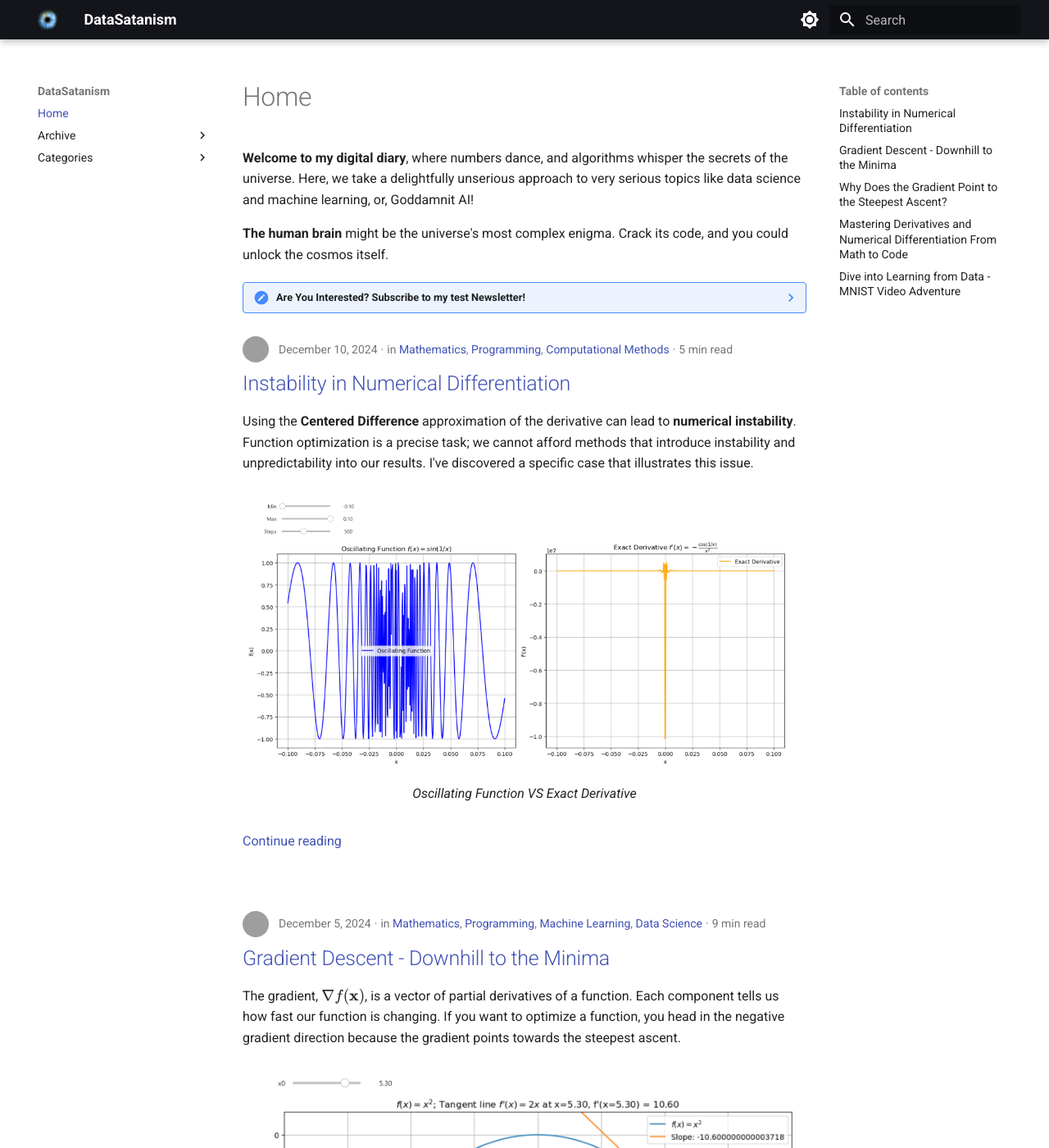
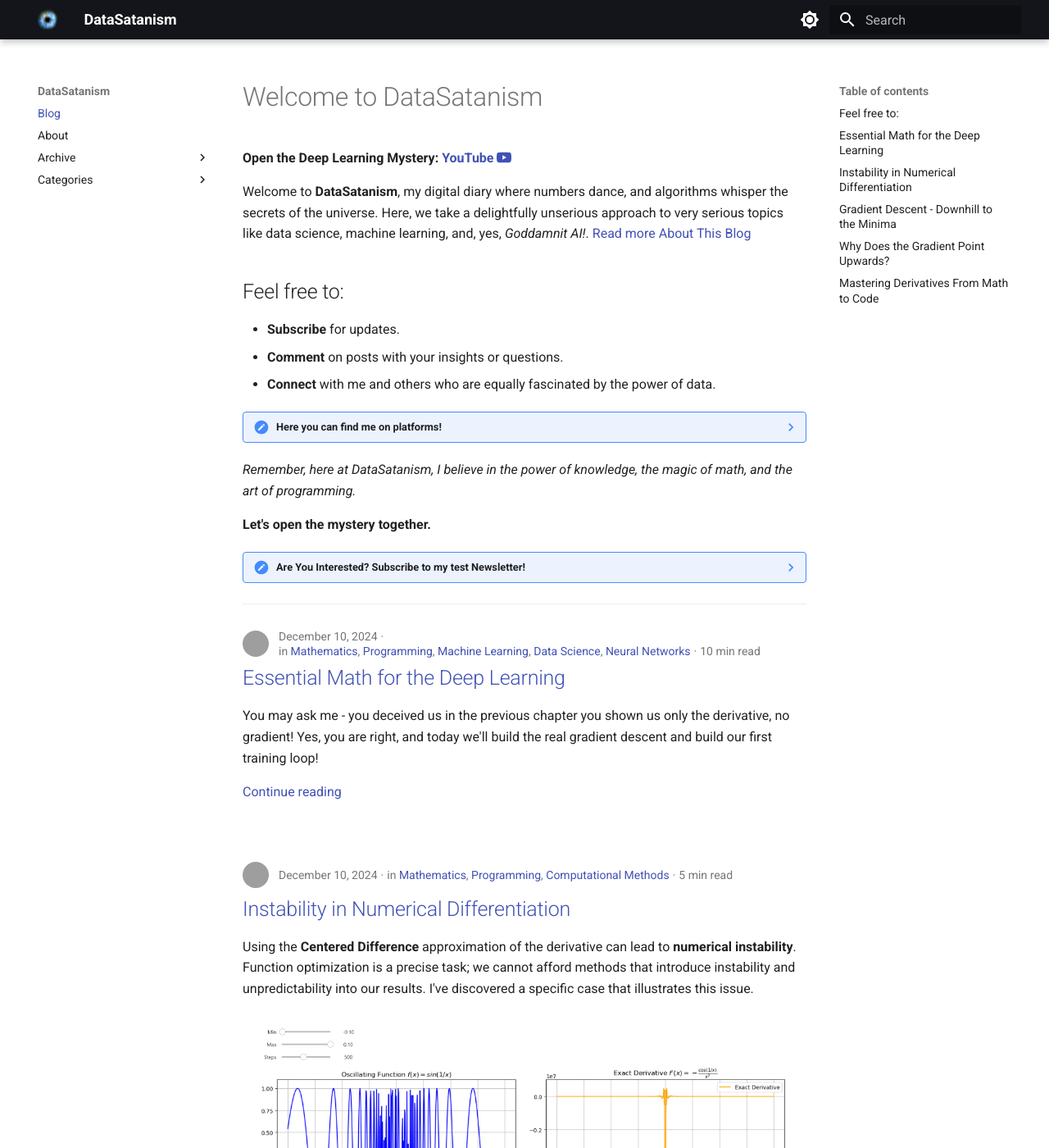
Before and after one commit to nickovchinnikov/datasatanism, an MkDocs documentation site: the page built from docs/index.md, in a window 1280 px wide and 1400 px high. Shown: the whole window at 82% size. Built offline with MkDocs 1.6.1 and Material for MkDocs 9.7.7, drawn with Linux system fonts in a browser that asks for light colours; some of the changed lines change nothing that is shown; some of the changed text lies outside the part shown; grey boxes are pictures that could not be loaded.

Commit message:
Fix titles, home, contacts add about

````diff
--- /dev/null
+++ b/docs/about.md
@@ -0,0 +1,44 @@
+---
+title: About
+description: DataSatanism - a place where we simplify complex ideas, share practical projects, and build a community.
+---
+
+## What is DataSatanism?
+
+**The human brain might be the universe's most complex enigma.** Crack its code, and you could unlock the cosmos itself. Here, we explore mimicking the brain's structure to solve problems that even seem magical.
+
+- **Demystification**: We're here to peel back the layers of complexity surrounding deep learning. Expect to find posts that break down intricate concepts into digestible, sometimes humorous, pieces.
+
+- **Journey of Discovery**: Just like the ancient alchemists seeking to transmute base metals into gold, we seek to transmute raw data into insights and predictions.
+
+- **Community**: This isn't just a one-way street. Share your thoughts, code snippets, or your own dark arts of data manipulation.
+
+## What to Expect
+
+- **Tutorials**: Step-by-step guides for beginners to experts.
+- **Theory**: Deep dives into how and why certain algorithms work.
+- **Projects**: Real-world applications where you can see theory in action.
+
+**Join the Cult of Data**
+
+Are you ready to explore, learn, and perhaps even laugh at the absurdity and beauty of deep learning? Then you're in the right place. Let's delve into the mysteries together, where each post could be a ritual to summon a better understanding of this dark art.
+
+## Feel free to:
+
+- **Subscribe** for updates.
+- **Comment** on posts with your insights or questions.
+- **Connect** with me and others who are equally fascinated by the power of data.
+
+*Remember, here at DataSatanism, I believe in the power of knowledge, the magic of math, and the art of programming.*
+
+**Let's open the mystery together.**
+
+## Here you can find me on platforms:
+
+- [**YouTube** :simple-youtube:](https://www.youtube.com/@datasatanism)
+- [**Reddit** :simple-reddit:](https://www.reddit.com/r/datasatanism/)
+- [**GitHub** :simple-github:](https://github.com/nickovchinnikov)
+- [**X(Twitter)** :fontawesome-brands-x-twitter:](https://x.com/datasatanisma)
+- [**Facebook** :simple-facebook:](https://www.facebook.com/groups/datasatanisma)
+- [**Telegram** :simple-telegram:](https://t.me/datasatanisma)
+- :material-email: contact@datasatanism.com
--- a/docs/index.md
+++ b/docs/index.md
@@ -1,8 +1,34 @@
-# Home
+---
+title: Blog
+description: Dive into the world of Programming and the Mathematical Art of Deep Learning.
+---
 
-**Welcome to my digital diary**, where numbers dance, and algorithms whisper the secrets of the universe. Here, we take a delightfully unserious approach to very serious topics like data science and machine learning, or, Goddamnit AI!
+# Welcome to DataSatanism
 
-**The human brain** might be the universe's most complex enigma. Crack its code, and you could unlock the cosmos itself.
+**Open the Deep Learning Mystery: [**YouTube** :simple-youtube:](https://www.youtube.com/@datasatanism)**
+
+Welcome to **DataSatanism**, my digital diary where numbers dance, and algorithms whisper the secrets of the universe. Here, we take a delightfully unserious approach to very serious topics like data science, machine learning, and, yes, *Goddamnit AI!*. [Read more About This Blog](./about.md)
+
+## Feel free to:
+
+- **Subscribe** for updates.
+- **Comment** on posts with your insights or questions.
+- **Connect** with me and others who are equally fascinated by the power of data.
+
+
+??? note "Here you can find me on platforms!"
+
+    - [**YouTube** :simple-youtube:](https://www.youtube.com/@datasatanism)
+    - [**Reddit** :simple-reddit:](https://www.reddit.com/r/datasatanism/)
+    - [**GitHub** :simple-github:](https://github.com/nickovchinnikov)
+    - [**X(Twitter)** :fontawesome-brands-x-twitter:](https://x.com/datasatanisma)
+    - [**Facebook** :simple-facebook:](https://www.facebook.com/groups/datasatanisma)
+    - [**Telegram** :simple-telegram:](https://t.me/datasatanisma)
+    - :material-email: contact@datasatanism.com
+
+*Remember, here at DataSatanism, I believe in the power of knowledge, the magic of math, and the art of programming.*
+
+**Let's open the mystery together.**
 
 ??? note "Are You Interested? Subscribe to my test Newsletter!"
 
@@ -14,3 +40,5 @@
                 marginwidth="0"
                 allowfullscreen>Loading…</iframe>
     </div>
+
+---
--- /dev/null
+++ b/docs/posts/gradient_descent_and_the_first_training_loop.md
@@ -0,0 +1,470 @@
+---
+title: Essential Math for the Deep Learning
+description: Build your first traing loop with pure mathematical concepts
+authors:
+  - nick
+date:
+  created: 2024-12-10
+comments: true
+categories:
+  - Mathematics
+  - Programming
+  - Machine Learning
+  - Data Science
+  - Neural Networks
+tags:
+  - Gradient Descent
+  - Optimization Algorithms
+  - Machine Learning Basics
+  - Python Visualization
+  - Matplotlib
+---
+
+You may ask me - you deceived us in the previous chapter you shown us only the derivative, no gradient! Yes, you are right, and today we'll build the real gradient descent and build our first training loop!
+
+<!-- more -->
+
+First, let's come back for a moment to the gradient. I have a question - why the gradient is the steepest ascent? You can check my [full explanation here](./why_does_the_gradient_point_to_the_steepest_ascent.md)
+
+
+## What is gradient?
+
+Gradient is a vector of partial derivatives of a function. It's a vector of derivatives of a function with respect to its variables.
+For example, if we have a function $f(x, y)$, then the gradient of this function is a vector of its partial derivatives with respect to $x$ and $y$.
+
+$$\nabla f(x, y) = \left(\frac{\partial f}{\partial x}, \frac{\partial f}{\partial y}\right)$$
+
+In the previous video we talked about the derivative but for the gradient it's a pretty similar but scaled to the multi dims space. **Gradient is the direction of the steepest ascent in every dimention.**
+
+
+## Gradient descent
+
+On the gradient field plot you see the gradient vector at each point. The gradient vector points in the direction of the steepest ascent. If we start at some point on the field and move in the opposite direction of the gradient vector, we will move downhill. This is the idea of gradient descent - follow the direction of the gradient to reach the minimum of the function.
+
+
+### Recall of the 2D case
+
+The best intuitive way is to reduce everything to the *2d case -> input x and output y*. [More information here](./gradient_descent_downhill_to_the_minima.md)
+
+```python
+def cdiff(func, x0, h=1e-3):
+    """Centered difference approximation of the derivative"""
+    return (func(x0 + h) - func(x0 - h)) / (2 * h)
+
+
+def gradient_descent(func, x0, learning_rate, num_iterations, normalize=False):
+    r"""
+    Gradient descent algorithm to find the minimum of a function.
+
+    Args:
+    func: function to minimize
+    x0: starting x coordinate
+    learning_rate: learning rate
+    num_iterations: number of iterations
+    normalize: normalize the gradient
+    """
+
+    result = [x0]
+
+    for _ in range(num_iterations):
+        # Use centered difference approximation to compute the gradient
+        grad = cdiff(func, x0)
+
+        # Update the x coordinate in the opposite direction of the gradient
+        x1 = x0 - grad * learning_rate
+
+        result.append(x1)
+        x0 = x1
+
+    return result
+
+
+# Let's define a function to minimize and plot the result
+def func(x):
+    return x**2
+
+
+# Hyperparameters
+x0 = 10
+learning_rate = 0.1
+num_iterations = 100
+
+
+def plot_gradient_descent(x0, learning_rate, num_iterations):
+    # Generate x values for plotting
+    x = np.linspace(-10, 10, 200)
+    y = func(x)
+
+    # Run gradient descent
+    x_path = gradient_descent(func, x0, learning_rate, num_iterations)
+
+    # Create the figure and axis
+    _, ax = plt.subplots(figsize=(12, 6))
+
+    # Plot gradient descent path
+    x_path = np.array(x_path)
+    y_path = func(x_path)
+
+    ax.plot(x_path, y_path, 'g.-', markersize=10, label='Gradient Descent Path')
+
+    # Plot arrows to show direction
+    for i in range(len(x_path) - 1):
+        ax.annotate(
+            '',
+            xy=(x_path[i+1], y_path[i+1]),
+            xytext=(x_path[i], y_path[i]),
+            arrowprops=dict(facecolor='red', shrink=0.01, width=2),
+        )
+
+    ax.plot(x, y, 'b-', label='$f(x) = x^2$')
+
+    ax.set_xlabel('x')
+    ax.set_ylabel('f(x)')
+    ax.set_title('Gradient Descent Path')
+    ax.legend()
+
+    plt.show()
+
+# Create interactive plot
+interact(plot_gradient_descent,
+    x0=FloatSlider(min=-10, max=10, step=1, value=9, description='Starting x'),
+    learning_rate=FloatSlider(min=0.01, max=1, step=0.1, value=0.1, description='Learning Rate'),
+    num_iterations=IntSlider(min=1, max=20, step=1, value=3, description='Number of Iterations'))
+
+```
+
+![Gradient in 2D](../assets/gradient_descent_and_the_first_training_loop/descent_in_2d.png){ align=center }
+/// caption
+Gradient descent in 2D
+///
+
+
+## Problem: Numerical instability
+
+Using the **Centered Difference** approximation of the derivative can lead us to the numerical instability. The function optimization is a very precise job, we can't use metods that add instability and unpredictability to our result. I found one exact case that can demonstrate this.
+
+Let's compare the numerical derivative of the oscillating function $f(x) = \sin(\frac{1}{x})$ with its exact derivative, we first need to determine the exact derivative analytically.
+
+
+### Exact Derivative
+
+The exact derivative of $f(x) = \sin(\frac{1}{x})$ can be computed using the chain rule. The derivative is:
+
+$$
+f'(x) = \cos(\frac{1}{x}) \cdot \left(-\frac{1}{x^2}\right) = -\frac{\cos(\frac{1}{x})}{x^2}
+$$
+
+This derivative also oscillates as $x \rightarrow 0$ due to the $\cos(\frac{1}{x})$ term.
+
+
+### Implementation
+
+Let's implement a Python script that computes both the numerical and exact derivatives for $f(x) = \sin(\frac{1}{x})$ as $x$ approaches 0, and then compare the results.
+
+Here are the LaTeX formulas for the given oscillating function and its exact derivative:
+
+1. **Oscillating Function**:
+The function $f(x)$ is defined as:
+
+$$
+f(x) =
+\begin{cases}
+\sin\left(\frac{1}{x}\right) & \text{if } x \neq 0 \\
+0 & \text{if } x = 0
+\end{cases}
+$$
+
+This function oscillates rapidly as $x \to 0$.
+
+2. **Derivative**:
+The derivative $f'(x)$ is:
+
+$$
+f'(x) =
+\begin{cases}
+-\frac{\cos\left(\frac{1}{x}\right)}{x^2} & \text{if } x \neq 0 \\
+0 & \text{if } x = 0
+\end{cases}
+$$
+
+
+### Function and derivative plot
+
+We can build a function with the derivative
+
+```python
+import numpy as np
+import matplotlib.pyplot as plt
+from ipywidgets import interact, FloatSlider, IntSlider
+
+
+def oscillating(x):
+    """Vector-valued function that oscillates rapidly as x approaches 0."""
+    result = np.zeros_like(x)  # Initialize an array of zeros with the same shape as x
+    non_zero_mask = x != 0  # Mask for elements where x is not equal to 0
+    result[non_zero_mask] = np.sin(1 / x[non_zero_mask])  # Apply sin(1/x) where x != 0
+    return result
+
+
+def d_oscillating(x):
+    """Vector-valued exact derivative of the oscillating function."""
+    result = np.zeros_like(x)  # Initialize an array of zeros with the same shape as x
+    non_zero_mask = x != 0  # Mask for elements where x is not equal to 0
+    result[non_zero_mask] = -np.cos(1 / x[non_zero_mask]) / (x[non_zero_mask] ** 2)  # Derivative where x != 0
+    return result
+
+
+def plot_oscillating(min=-0.1, max=0.1, steps=500):
+    # Generate values of x around 0, excluding 0 to avoid division by zero
+    x_values = np.linspace(min, max, steps)
+
+    y_values = oscillating(x_values)
+    dy_values = d_oscillating(x_values)
+
+    # Create plots
+    plt.figure(figsize=(14, 6))
+
+    # Plot oscillating function
+    plt.subplot(1, 2, 1)
+    plt.plot(x_values, y_values, label='Oscillating Function', color='blue')
+    plt.title('Oscillating Function $f(x) = sin(1/x)$')
+    plt.xlabel('x')
+    plt.ylabel('f(x)')
+    plt.grid(True)
+    plt.legend()
+
+    # Plot exact derivative
+    plt.subplot(1, 2, 2)
+    plt.plot(x_values, dy_values, label='Exact Derivative', color='orange')
+    plt.title("Exact Derivative $f'(x) = -\\frac{cos(1/x)}{x^2}$")
+    plt.xlabel('x')
+    plt.ylabel("f'(x)")
+    plt.grid(True)
+    plt.legend()
+
+    plt.tight_layout()
+    plt.show()
+
+interact(
+    plot_oscillating,
+    min=FloatSlider(min=-0.1, max=-0.01, step=0.01, value=-0.1, description='Min'),
+    max=FloatSlider(min=0.01, max=0.1, step=0.01, value=0.1, description='Max'),
+    steps=IntSlider(min=100, max=1000, step=100, value=500, description='Steps')
+)
+
+```
+
+#### Plot
+
+![Oscillating Function VS Exact Derivative](../assets/gradient_descent_and_the_first_training_loop/oscilation_vs_derivative.png){ align=center }
+/// caption
+Oscillating Function VS Exact Derivative
+///
+
+
+
+The derivative of this function is not well-defined at $x = 0$, but for practical purposes, we can treat it as $0$.
+
+These expressions describe an oscillating function that becomes increasingly unpredictable as $x$ approaches zero, and its derivative reflects the complex behavior in the same region.
+
+
+```python
+import numpy as np
+
+
+def cdiff(func, x, h=1e-3):
+    """Centered difference approximation of the derivative."""
+    return (func(x + h) - func(x - h)) / (2 * h)
+
+
+def oscillating(x):
+    """Function that oscillates rapidly as x approaches 0."""
+    return np.sin(1/x) if x != 0 else 0
+
+
+def d_oscillating(x):
+    """Exact derivative of the oscillating function."""
+    if x != 0:
+        return -np.cos(1/x) / (x**2)
+    else:
+        return 0  # Not defined, but can be treated as 0 for comparison
+
+
+# Test values close to 0
+x_values = [0.1, 0.01, 0.001, 0.0001, 0.00001]
+
+# Compute and compare the derivatives
+print(f"{'x':>12} | {'Numerical Derivative':>20} | {'Exact Derivative':>20} | {'Abs Error':>20}")
+print("-" * 80)
+for x in x_values:
+    numerical_derivative = cdiff(oscillating, x)
+    exact_deriv = d_oscillating(x)
+
+    # Calculate the relative error
+    if exact_deriv != 0:  # Avoid division by zero for relative error
+        abs_error = np.abs((numerical_derivative - exact_deriv))
+    else:
+        abs_error = np.nan  # Not defined for comparison
+
+    print(f"{x:>12} | {numerical_derivative:>20.6f} | {exact_deriv:>20.6f} | {abs_error:>20.6f}")
+
+```
+
+
+#### Output
+
+|       x       | Numerical Derivative | Exact Derivative      | Abs Error           |
+|---------------|-----------------------|-----------------------|---------------------|
+| 0.1           | 83.721363            | 83.907153             | 0.185790           |
+| 0.01          | 555.383031           | -8623.188723          | 9178.571754        |
+| 0.001         | -233.885903          | -562379.076291        | 562145.190388      |
+| 0.0001        | -884.627816          | 95215536.825901       | 95216421.453717    |
+| 1e-05         | -736.979383          | 9993608074.376921     | 9993608811.356304  |
+
+**Rapid Oscillation**: The exact derivative $-\frac{\cos(\frac{1}{x})}{x^2}$ oscillates rapidly, especially as $x$ approaches zero. The $\cos(\frac{1}{x})$ term will produce oscillations between `-1` and `1`, causing the derivative to take on large values in both positive and negative directions. The centered difference method may still provide accurate approximations for large value of $x$ like `0.1` when we have:
+
+* **Numerical Derivative: 83.721363 VS Exact Derivative 83.907153**
+
+**Numerical Stability** started for small $x$ values, from the `0.01` we have:
+
+* **Numerical Derivative: 555.383031 VS Exact Derivative -8623.188723**
+
+As $x$ approaches zero, it started exhibiting instability due to the oscillatory nature of the function and its derivative.
+This instability can be critical for the deep learning application, because we need to optimize function that works with high-dimentional data. Remember the [MNIST dataset challange from my first video](./dive_into_learning_from_data.md)? 784 pixels for such simple data! Nowadays we work with text data, video, image in high resolution and it require as much precision as possible.
+
+
+### 3D case
+
+But what about more dims? The derivative idea is the same for any dims, just apply the derivative for every dimention and follow the negative direction of the gradient to minimise a function.
+
+$$\nabla f(x, y) = \left(\frac{\partial f}{\partial x}, \frac{\partial f}{\partial y}\right)$$
+
+Every component of the gradient vector shows us the direction of the steepest ascent. You need to follow to the negative direction, to build a gradient descent.
+
+
+```python
+import numpy as np
+
+
+def cdiff(func, x, h=1e-3):
+    """Centered difference approximation of the derivative."""
+    return (func(x + h) - func(x - h)) / (2 * h)
+
+
+def oscillating(x):
+    """Function that oscillates rapidly as x approaches 0."""
+    return np.sin(1/x) if x != 0 else 0
+
+
+def d_oscillating(x):
+    """Exact derivative of the oscillating function."""
+    if x != 0:
+        return -np.cos(1/x) / (x**2)
+    else:
+        return 0  # Not defined, but can be treated as 0 for comparison
+
+
+# Test values close to 0
+x_values = [0.1, 0.01, 0.001, 0.0001, 0.00001]
+
+# Compute and compare the derivatives
+print(f"{'x':>12} | {'Numerical Derivative':>20} | {'Exact Derivative':>20} | {'Abs Error':>20}")
+print("-" * 80)
+for x in x_values:
+    numerical_derivative = cdiff(oscillating, x)
+    exact_deriv = d_oscillating(x)
+
+    # Calculate the relative error
+    if exact_deriv != 0:  # Avoid division by zero for relative error
+        abs_error = np.abs((numerical_derivative - exact_deriv))
+    else:
+        abs_error = np.nan  # Not defined for comparison
+
+    print(f"{x:>12} | {numerical_derivative:>20.6f} | {exact_deriv:>20.6f} | {abs_error:>20.6f}")
+
+```
+
+           x | Numerical Derivative |     Exact Derivative |            Abs Error
+--------------------------------------------------------------------------------
+         0.1 |            83.721363 |            83.907153 |             0.185790
+        0.01 |           555.383031 |         -8623.188723 |          9178.571754
+       0.001 |          -233.885903 |       -562379.076291 |        562145.190388
+      0.0001 |          -884.627816 |      95215536.825901 |      95216421.453717
+       1e-05 |          -736.979383 |    9993608074.376921 |    9993608811.356304
+
+
+```python
+import numpy as np
+import matplotlib.pyplot as plt
+from ipywidgets import interact, FloatSlider, IntSlider
+
+
+def oscillating(x):
+    """Vector-valued function that oscillates rapidly as x approaches 0."""
+    result = np.zeros_like(x)  # Initialize an array of zeros with the same shape as x
+    non_zero_mask = x != 0  # Mask for elements where x is not equal to 0
+    result[non_zero_mask] = np.sin(1 / x[non_zero_mask])  # Apply sin(1/x) where x != 0
+    return result
+
+
+def d_oscillating(x):
+    """Vector-valued exact derivative of the oscillating function."""
+    result = np.zeros_like(x)  # Initialize an array of zeros with the same shape as x
+    non_zero_mask = x != 0  # Mask for elements where x is not equal to 0
+    result[non_zero_mask] = -np.cos(1 / x[non_zero_mask]) / (x[non_zero_mask] ** 2)  # Derivative where x != 0
+    return result
+
+
+def plot_oscillating(min=-0.1, max=0.1, steps=500):
+    # Generate values of x around 0, excluding 0 to avoid division by zero
+    x_values = np.linspace(min, max, steps)
+
+    y_values = oscillating(x_values)
+    dy_values = d_oscillating(x_values)
+
+    # Create plots
+    plt.figure(figsize=(14, 6))
+
+    # Plot oscillating function
+    plt.subplot(1, 2, 1)
+    plt.plot(x_values, y_values, label='Oscillating Function', color='blue')
+    plt.title('Oscillating Function $f(x) = sin(1/x)$')
+    plt.xlabel('x')
+    plt.ylabel('f(x)')
+    plt.grid(True)
+    plt.legend()
+
+    # Plot exact derivative
+    plt.subplot(1, 2, 2)
+    plt.plot(x_values, dy_values, label='Exact Derivative', color='orange')
+    plt.title("Exact Derivative $f'(x) = -\\frac{cos(1/x)}{x^2}$")
+    plt.xlabel('x')
+    plt.ylabel("f'(x)")
+    plt.grid(True)
+    plt.legend()
+
+    plt.tight_layout()
+    plt.show()
+
+interact(
+    plot_oscillating,
+    min=FloatSlider(min=-0.1, max=-0.01, step=0.01, value=-0.1, description='Min'),
+    max=FloatSlider(min=0.01, max=0.1, step=0.01, value=0.1, description='Max'),
+    steps=IntSlider(min=100, max=1000, step=100, value=500, description='Steps')
+)
+
+```
+
+### Observations
+
+1. **Close Agreement**: As shown, the numerical derivative closely matches the exact derivative for values of $ x $ that are not too close to zero. This indicates that the centered difference approximation is performing well in these regions.
+
+2. **Rapid Oscillation**: The exact derivative $ -\frac{\cos(1/x)}{x^2} $ oscillates rapidly, especially as $ x $ approaches zero. The $ \cos(1/x) $ term will produce oscillations between -1 and 1, causing the derivative to take on large values in both positive and negative directions. The centered difference method may still provide accurate approximations for larger values of $ x $.
+
+3. **Numerical Stability**: At very small $ x $ values, the numerical derivative may still be quite accurate, but as $ x $ approaches zero, it may start exhibiting instability due to the oscillatory nature of the function and its derivative.
+
+4. **Relative Error**: The relative error in this case remains very small for non-zero values, indicating the effectiveness of the numerical method. However, as $ x $ approaches zero, both the numerical and exact derivatives will oscillate wildly, making comparisons less meaningful.
+
+### Conclusion
+
+This example illustrates how numerical differentiation can effectively approximate the derivative of oscillating functions when the values of $ x $ are not too close to the point of interest. However, it also highlights the potential for instability when dealing with functions that exhibit rapid changes, especially as they approach non-differentiable points or areas of high curvature. In practice, for functions with such behaviors, analytical methods are often preferred.
--- a/docs/posts/numerical_differentiation.md
+++ b/docs/posts/numerical_differentiation.md
@@ -1,5 +1,5 @@
 ---
-title: Mastering Derivatives and Numerical Differentiation From Math to Code
+title: Mastering Derivatives From Math to Code
 description: Dive into the world of derivatives, from understanding the mathematical fundamentals to implementing Python code.
 authors:
   - nick
--- a/docs/posts/why_does_the_gradient_point_to_the_steepest_ascent.md
+++ b/docs/posts/why_does_the_gradient_point_to_the_steepest_ascent.md
@@ -1,5 +1,5 @@
 ---
-title: Why Does the Gradient Point to the Steepest Ascent?
+title: Why Does the Gradient Point Upwards?
 description: Explore why the gradient vector indicates the direction of steepest ascent for functions.
 authors:
   - nick
--- a/mkdocs.yml
+++ b/mkdocs.yml
@@ -58,11 +58,15 @@
         as_update: date.updated
 nav:
   - index.md
+  - about.md
 extra:
   social:
   - icon: /fontawesome/regular/envelope
     name: send me an email
     link: mailto:contact@datasatanism.com
+  - icon: fontawesome/brands/youtube
+    name: YouTube
+    link: https://www.youtube.com/@datasatanism
   - icon: fontawesome/brands/github
     name: GitHub
     link: https://github.com/nickovchinnikov
@@ -106,11 +110,18 @@
       anchor_linenums: true
       line_spans: __span
       pygments_lang_class: true
+  - pymdownx.emoji:
+      emoji_index: !!python/name:material.extensions.emoji.twemoji
+      emoji_generator: !!python/name:material.extensions.emoji.to_svg
   - pymdownx.inlinehilite
   - pymdownx.snippets
   - pymdownx.superfences
+  - pymdownx.tasklist
   - pymdownx.arithmatex:
       generic: true
+  - toc:
+      permalink: true
+  - pymdownx.betterem
   - pymdownx.details
 extra_javascript:
   - javascripts/mathjax.js
````
